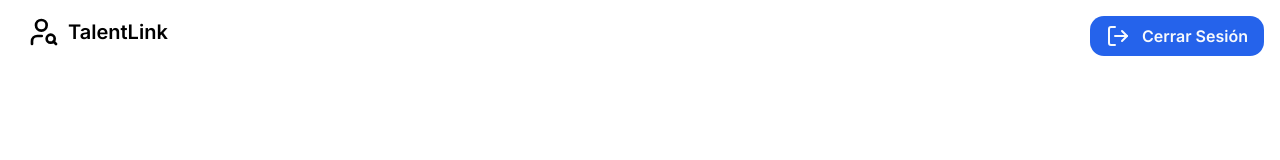
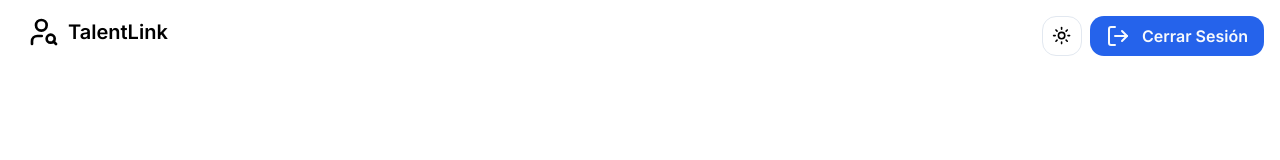
Before and after one commit to Veloz-X/frontend-hackaton, a Next.js app: page /user/admissions/1 in a window 1280 px wide. Shown: the top 160 px of the page. Built offline with nearby package versions, Linux system fonts and the light colour scheme; no server answers.

Commit message:
Update layout.tsx

```diff
--- a/src/app/user/layout.tsx
+++ b/src/app/user/layout.tsx
@@ -6,6 +6,7 @@
 import { Button } from "@/components/ui/button";
 import { LogOut, UserSearchIcon } from "lucide-react";
 import { signIn, signOut, useSession } from "next-auth/react";
+import { ModeToggle } from "@/components/mode-toggle";
 
 const inter = Inter({ subsets: ["latin"] });
 
@@ -24,6 +25,8 @@
               <p className="my-auto">TalentLink</p>
             </div>
           </a>
+          <div className="flex space-x-2">
+            <ModeToggle />
             <Button
               onClick={() => signOut()}
               className=" justify-start font-normal "
@@ -32,6 +35,7 @@
               <p className="font-semibold text-base my-auto">Cerrar Sesión</p>
             </Button>
           </div>
+        </div>
         {children}
       </body>
     </html>
```
Lines whose indentation alone changed are shown as unchanged.
